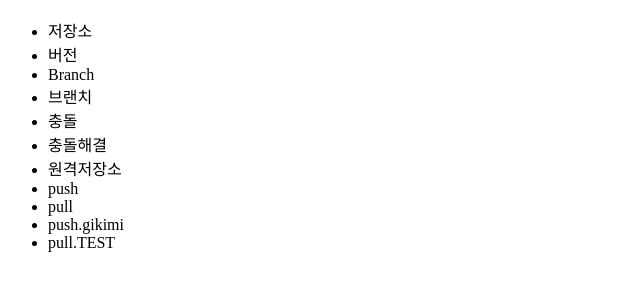
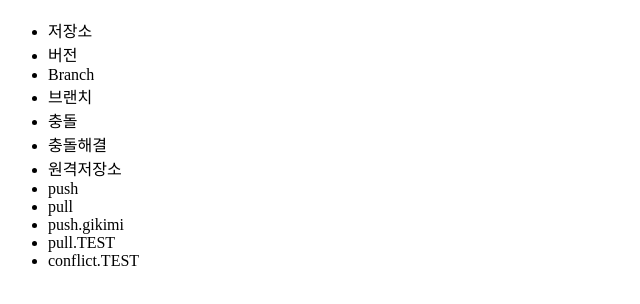
Before and after one commit to Gikimi/OpenTutorials, a plain HTML site: page index.html in a window 1280 px wide. Shown: the part 48-352 px from the top of the page, without its empty margins (0-640 px from the left). Drawn offline with Linux system fonts and the light colour scheme.

Commit message:
conflict 추가 .TEST

```diff
--- a/index.html
+++ b/index.html
@@ -19,6 +19,7 @@
 			<li>pull</li>
 			<li>push.gikimi</li>
 			<li>pull.TEST</li>
+			<li>conflict.TEST</li>
 		</ul>
 	</body>
 </html>
```
